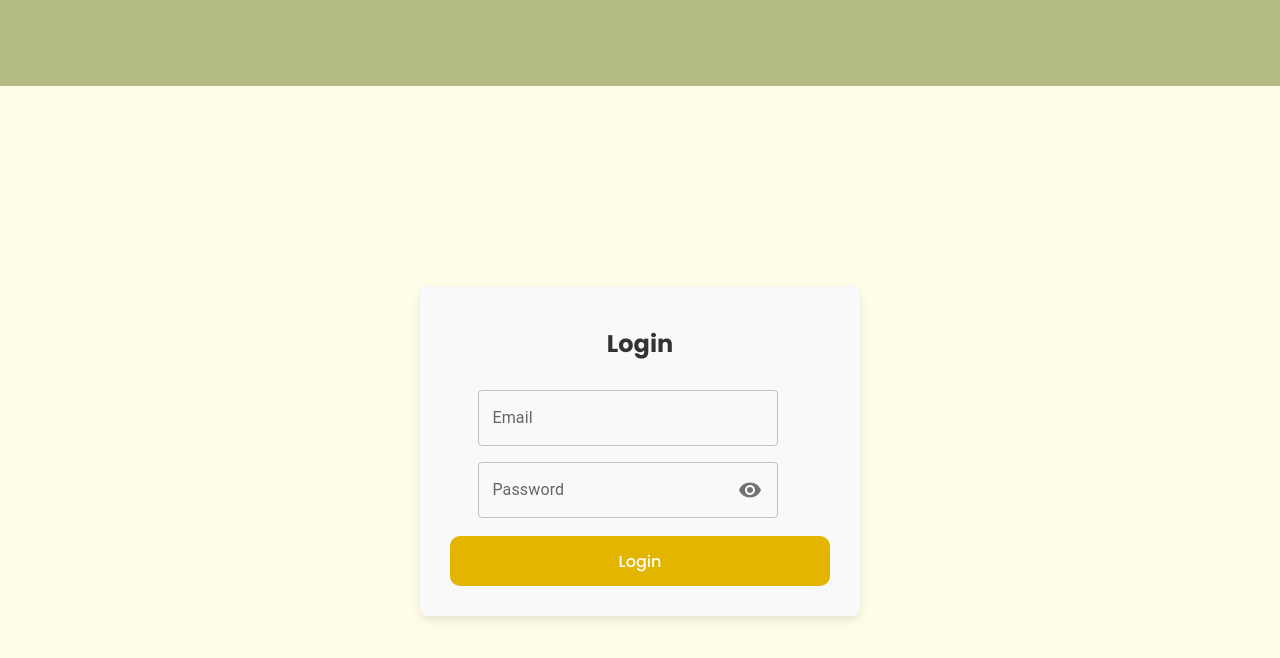
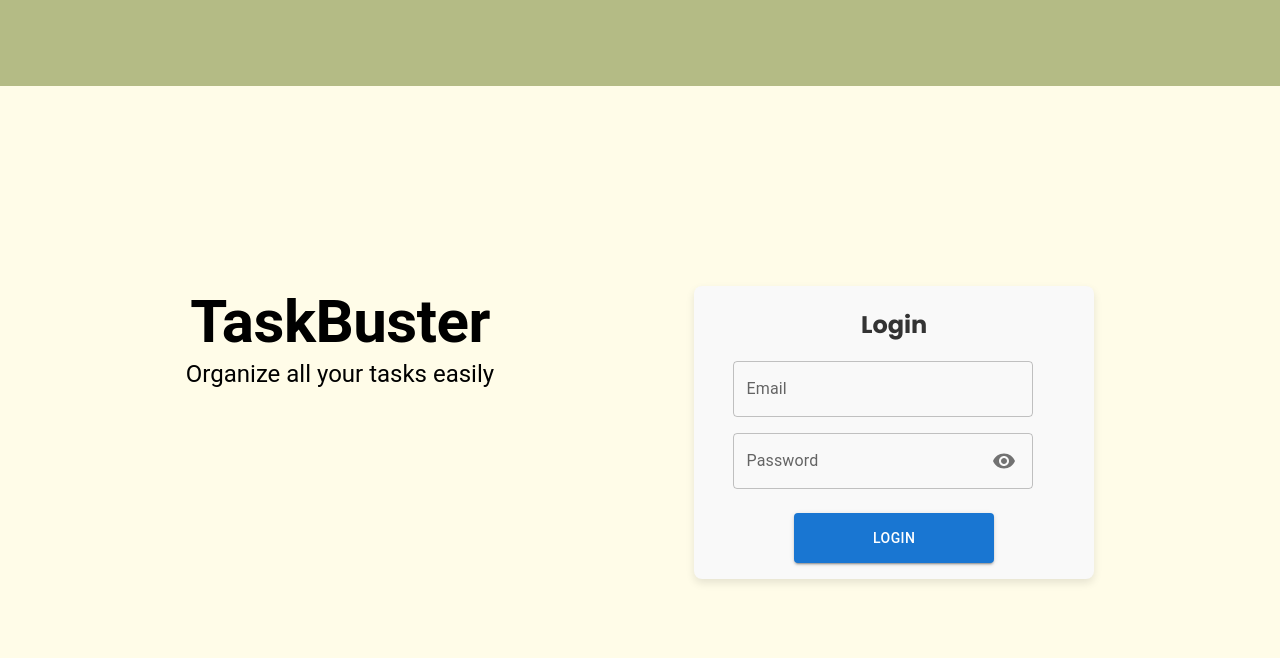
Before and after one commit to DymurBoi/TaskBuster, a React (Vite) app: page /login in a window 1280 px wide. Shown: the top 658 px of the page. Built offline with nearby package versions, Linux system fonts and the light colour scheme.

Commit message:
button color

```diff
--- a/src/Mefania components/Login.jsx
+++ b/src/Mefania components/Login.jsx
@@ -4,7 +4,7 @@ import { useNavigate, Link } from 'react-router-dom';
 import axios from 'axios';
 import { FontAwesomeIcon } from '@fortawesome/react-fontawesome';
 import { faEye, faEyeSlash } from '@fortawesome/free-solid-svg-icons';
-import { TextField,Box } from '@mui/material';
+import { TextField,Box, Typography, Button } from '@mui/material';
 import IconButton from '@mui/material/IconButton';
 import Input from '@mui/material/Input';
 import FilledInput from '@mui/material/FilledInput';
@@ -97,6 +97,11 @@ const Login = ({ onLogin }) => {
       </nav>
 
       <div className="screen">
+        <Box sx={{ display: 'flex', flexDirection: 'row'}}>
+          <Box sx={{mr:25,mt:25}}>
+            <Typography variant='h2' sx={{fontWeight:'bold',color:'black'}}> TaskBuster</Typography>
+            <Typography variant='h5' sx={{color:'black'}}>Organize all your tasks easily</Typography>
+          </Box>
         <div className="login-container">
           <h2 className="header">Login</h2>
           <form onSubmit={handleLogin}>
@@ -141,11 +146,12 @@ const Login = ({ onLogin }) => {
         </FormControl>
             </Box>
             {passwordError && <p className="error">{passwordError}</p>}
-            <button type="submit" className="button">
+            <Button type="submit" variant='contained' sx={{width:200,height:50,margin:2}}>
               Login
-            </button>
+            </Button>
           </form>
         </div>
+        </Box>
       </div>
     </div>
   );
--- a/src/Mefania components/Register.jsx
+++ b/src/Mefania components/Register.jsx
@@ -2,7 +2,7 @@
 import React, { useState } from 'react';
 import { createUser } from '../api';
 import { useNavigate, Link } from 'react-router-dom';
-import { Box, FormControl, InputLabel, OutlinedInput, InputAdornment, IconButton, Paper } from '@mui/material';
+import { Box, FormControl, InputLabel, OutlinedInput, InputAdornment, IconButton, Paper, Typography } from '@mui/material';
 import { Visibility, VisibilityOff } from '@mui/icons-material';
 import ChecklistIcon from '@mui/icons-material/Checklist';
 import Button from '@mui/material/Button';
@@ -144,8 +144,9 @@ const Register = () => {
               </FormControl>
             </Box>
             {passwordError && <p className="error">{passwordError}</p>}
-            <button type="submit" className="button">Register</button>
+            <Button type="submit" sx={{width:300,bgcolor:'#B4BB85',color:'white','&:hover': { bgcolor:'#969c6e'}}}>Register</Button>
           </form>
+          <Typography sx={{mt:2}}>Already signed up? <Link>Go to login</Link></Typography>
         </Paper>
       </div>
     </div>
--- a/src/Mefania components/css.css
+++ b/src/Mefania components/css.css
@@ -45,7 +45,7 @@ h3{
     justify-content: center;
     width: 100%;
     max-width: 400px;
-    padding: 20px;
+    padding-top: 1px;
     background-color: #f9f9f9;
     border-radius: 8px;
     box-shadow: 0 4px 8px rgba(0, 0, 0, 0.1);
@@ -54,7 +54,7 @@ h3{
 }
 
 .header {
-    margin-bottom: 20px;
+    margin-bottom: 10px;
     font-size: 24px;
     color: #333;
 }
```
